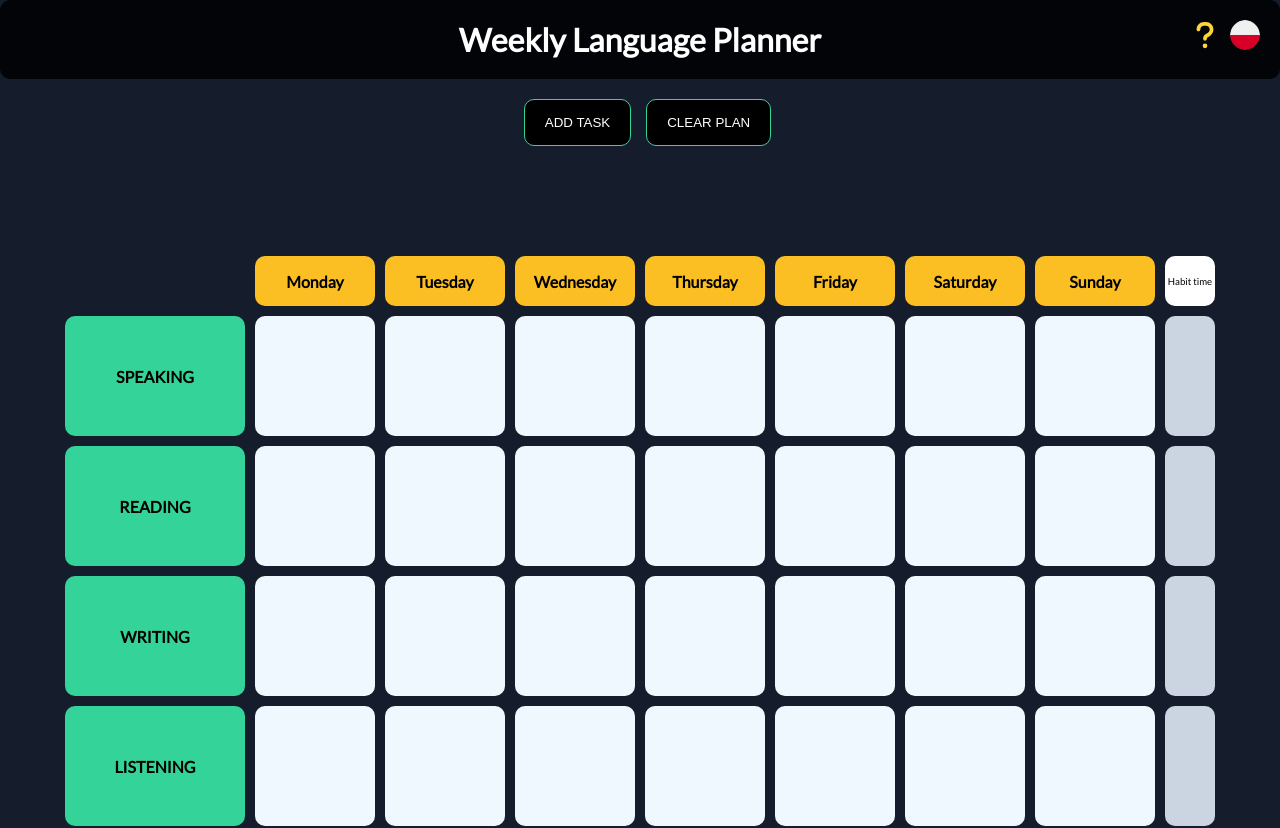
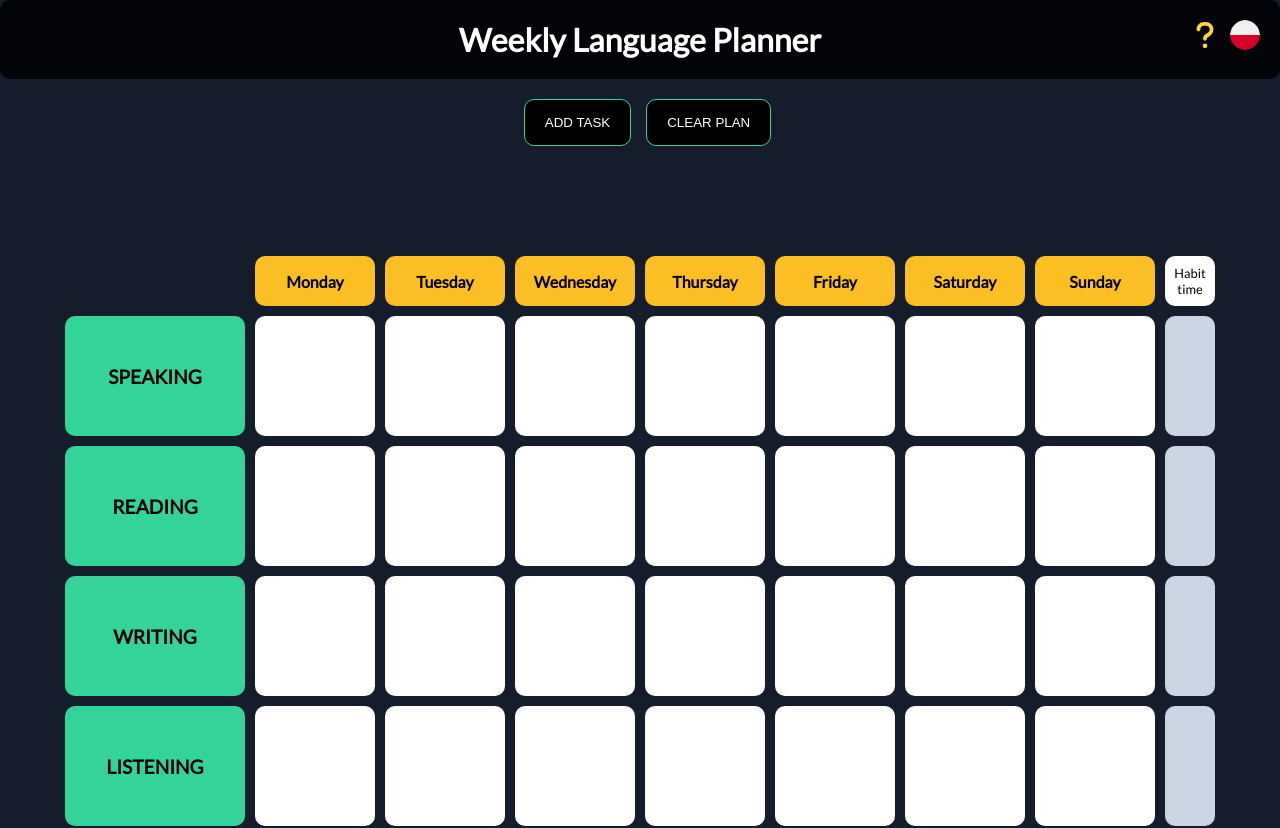
Before and after one commit to artur-IT/Weekly-Language-Planner, a React (Vite) app: page / in a window 1280 px wide. Shown: the top 828 px of the page. Built offline with nearby package versions, Linux system fonts and the light colour scheme.

Commit message:
fix css style

```diff
--- a/src/components/Language.jsx
+++ b/src/components/Language.jsx
@@ -11,7 +11,7 @@ const Language = (props) => {
           <p className="tooltiptext">
             {!props.switch
               ? "Accurate Plan to learn your foreign language. Type in a brief statement of what you will be doing in chosing day e.g., listening to the radio, reading an article, fiche..."
-              : "Dokładny plan nauki języka obcego. Wpisz krótki opis tego co będziesz robić w wybranym dniu np. słuchanie radia, czytanie artykułu, fiszki."}
+              : "Dokładny plan nauki języka obcego. Wpisz krótki opis tego co będziesz robił/a w wybranym dniu np. słuchanie radia, czytanie artykułu, fiszki itp."}
           </p>
         </div>
         {props.switch ? (
--- a/src/css/addTask.css
+++ b/src/css/addTask.css
@@ -85,7 +85,8 @@ button.add_form {
 }
 
 button.add_form:hover {
-  color: white;
-  background-color: #e879f9;
+  color: #000;
+  font-weight: bold;
+  background-color: #34d399;
   transition: 0.7s;
 }
--- a/src/css/grid.css
+++ b/src/css/grid.css
@@ -22,7 +22,7 @@ div {
 }
 
 .empty {
-  background-color: #f0f8ff;
+  background-color: #fff;
   transition: 0.6s;
 }
 .empty:hover {
@@ -96,7 +96,7 @@ div {
 
 .plannded_time,
 .time_done {
-  font-size: 0.8rem;
+  font-size: 0.9rem;
   grid-area: plannded_time time_done;
   background-color: aliceblue;
 }
--- a/src/css/habitSum.css
+++ b/src/css/habitSum.css
@@ -26,7 +26,7 @@
 
 .habit_sum {
   width: 50px;
-  font-size: 0.6rem;
+  font-size: 0.8rem;
   grid-area: habit_sum;
   background-color: #fff;
 }
--- a/src/css/habits.css
+++ b/src/css/habits.css
@@ -1,3 +1,11 @@
+.habit1,
+.habit2,
+.habit3,
+.habit4,
+.habit5 {
+  font-size: 1.2rem;
+}
+
 .habit1 {
   grid-area: habit1;
   font-weight: 700;
--- a/src/css/style.css
+++ b/src/css/style.css
@@ -42,6 +42,14 @@ button.remove_top {
   z-index: 1;
 }
 
+button.add_top:hover,
+button.remove_top:hover {
+  color: #000;
+  font-weight: bold;
+  background-color: #34d399;
+  transition: 0.7s;
+}
+
 .btn_remove {
   background-image: url(/public/icon/remove.svg);
   background-position: center;
```
Also changed, not shown: 1 other file (tests, documents, lock files or other folders).
